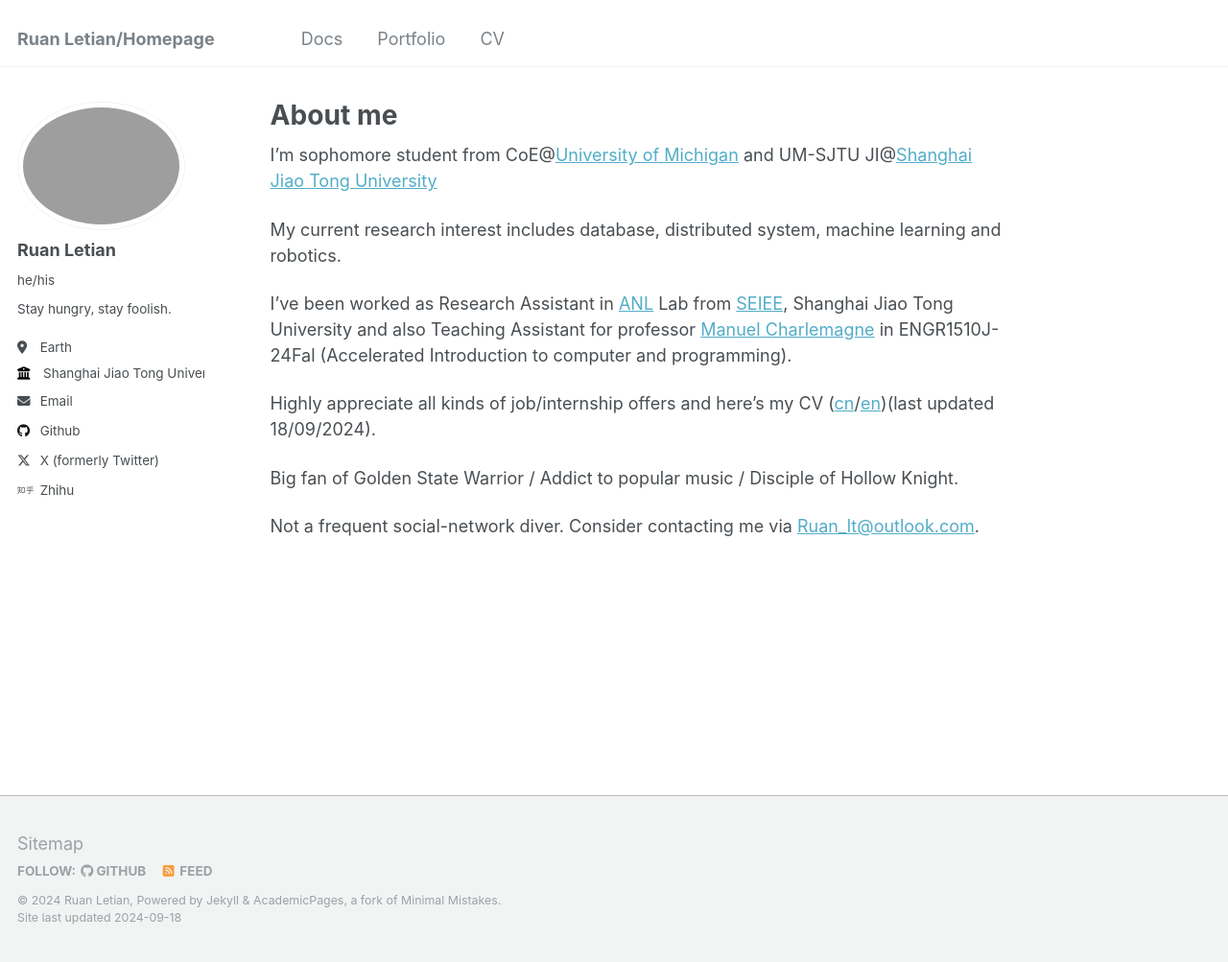
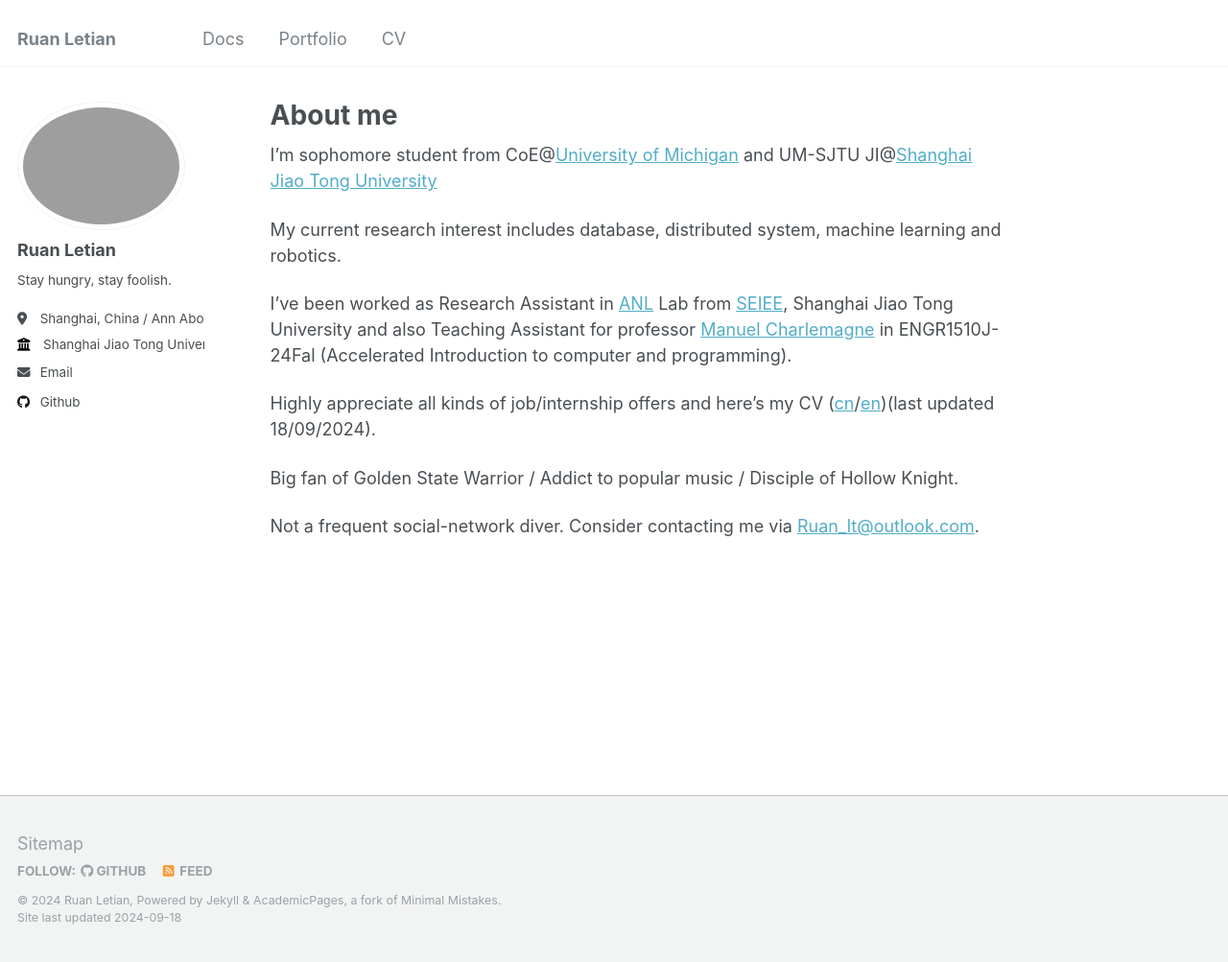
Before and after one commit to Risc-lt/Risc-lt.github.io, a Jekyll site: the page built from _pages/about.md, in a window 1280 px wide and 1003 px high. Shown: the whole window at 96% size. Built offline with Jekyll 4.4.1, drawn with Linux system fonts in a browser that asks for light colours.

Commit message:
fix: some small modifications

```diff
--- a/_config.yml
+++ b/_config.yml
@@ -8,7 +8,7 @@
 
 # Basic Site Settings
 locale                   : "en-US"
-title                    : "Ruan Letian/Homepage"
+title                    : "Ruan Letian"
 title_separator          : "-"
 name                     : &name "Ruan Letian"
 description              : &description "Sophomore from Shanghai Jiao Tong University"
@@ -23,9 +23,9 @@
   # Biographic information
   avatar           : "Liang.png"
   name             : "Ruan Letian"
-  pronouns         : "he/his"
+  pronouns         : #"he/his"
   bio              : "Stay hungry, stay foolish."
-  location         : "Earth"
+  location         : "Shanghai, China / Ann Abor, USA"
   employer         : "Shanghai Jiao Tong University"
   uri              : # URL
   email            : "ruanlt420@gmail.com"
@@ -65,13 +65,13 @@
   steam            : # Username
   telegram         : # URL
   tumblr           : # Username
-  twitter          : "s1mplore"
+  twitter          : #"s1mplore"
   vine             : # Username
   weibo            : # Username
   wikipedia        : # Username
   xing             : # Username
   youtube          : # Username
-  zhihu            : "Risc-lt"
+  zhihu            : #"Risc-lt"
 
 # Publication Category - The following the list of publication categories and their headings
 # publication_category:
```
Also changed, not shown: 1 other file.
